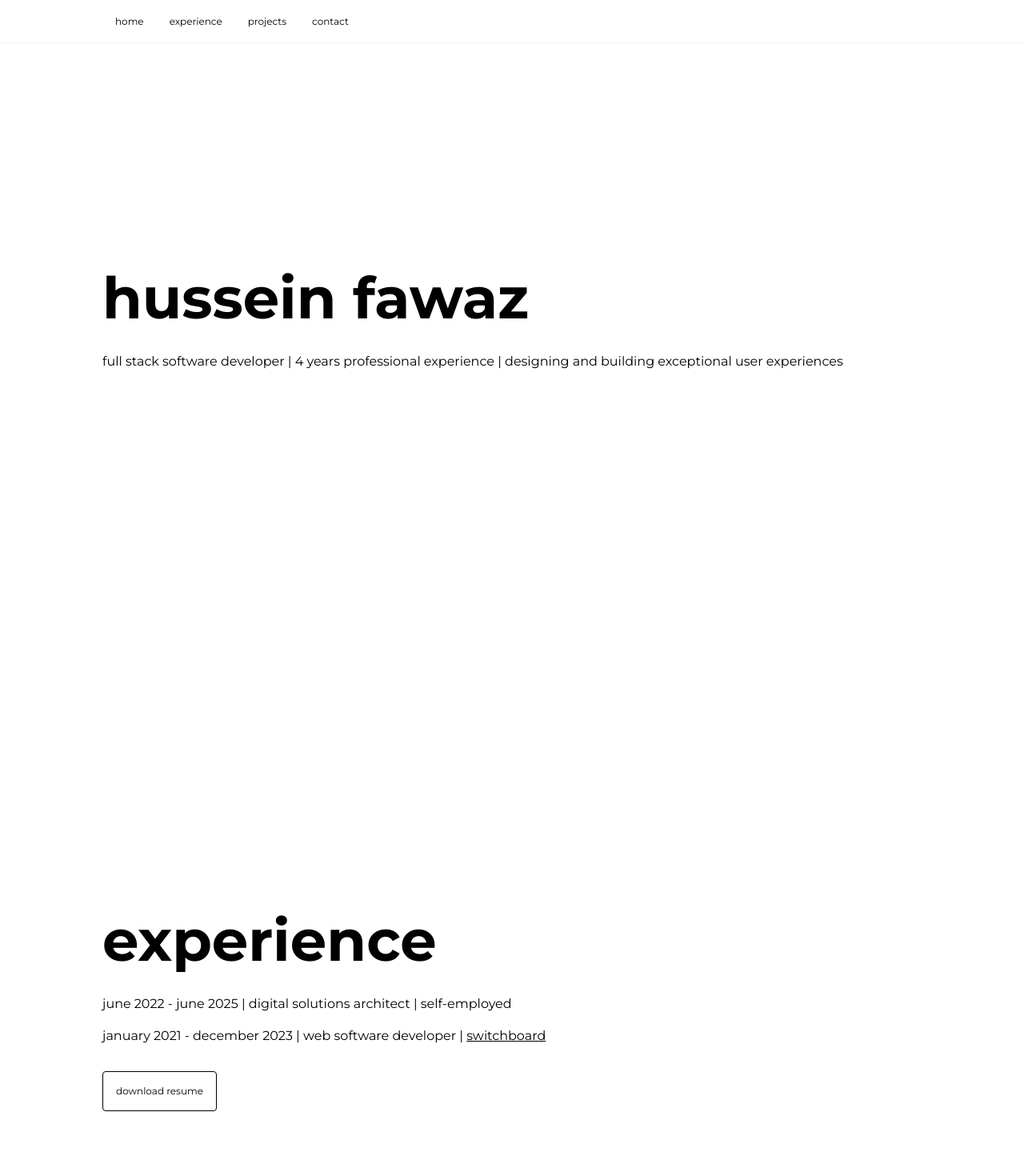
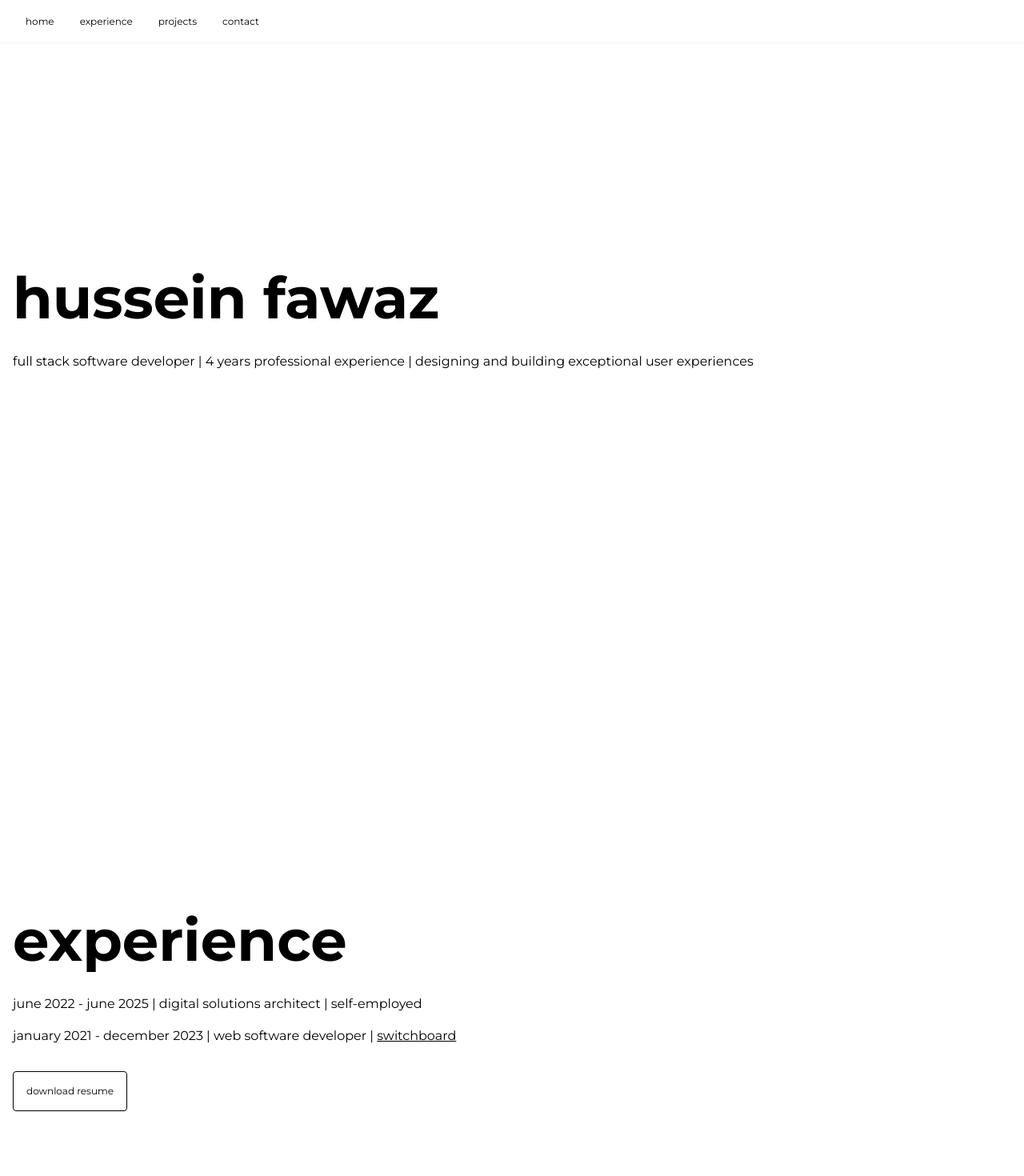
Before and after one commit to hsnfwz/hussein-fawaz-portfolio, a Next.js app: page / in a window 1280 px wide. Shown: the top 1470 px of the page at 80% size. Built offline with nearby package versions, Linux system fonts and the light colour scheme.

Commit message:
removed controls and expanded max width

```diff
--- a/src/app/page.tsx
+++ b/src/app/page.tsx
@@ -221,7 +221,7 @@ export default function Home() {
   return (
     <main className="relative flex flex-col gap-16">
       <nav className="fixed top-0 z-50 w-full border-y border-t-transparent border-b-neutral-100 bg-white px-4">
-        <div className="m-auto flex w-full max-w-[1024px]">
+        <div className="m-auto flex w-full max-w-[1280px]">
           <Link
             onMouseDown={(event) => event.preventDefault()}
             className="block items-center justify-center border-y-2 border-transparent p-4 text-center text-xs lowercase transition-all hover:border-b-black focus:z-50 focus:border-black focus:ring-0 focus:outline-0"
@@ -256,7 +256,7 @@ export default function Home() {
         id="home"
         className="flex h-full min-h-screen w-full items-center justify-center p-4"
       >
-        <div className="m-auto flex w-full max-w-[1024px] flex-col gap-8">
+        <div className="m-auto flex w-full max-w-[1280px] flex-col gap-8">
           <h1 className="text-5xl lowercase sm:text-7xl">Hussein Fawaz</h1>
 
           <div className="flex flex-col gap-4">
@@ -271,7 +271,7 @@ export default function Home() {
         id="experience"
         className="flex h-full min-h-screen w-full items-center justify-center p-4"
       >
-        <div className="m-auto flex w-full max-w-[1024px] flex-col gap-8">
+        <div className="m-auto flex w-full max-w-[1280px] flex-col gap-8">
           <h1 className="text-5xl lowercase sm:text-7xl">Experience</h1>
           <div className="flex flex-col gap-4">
             <h2 className="lowercase">
@@ -303,7 +303,7 @@ export default function Home() {
         id="projects"
         className="flex h-full min-h-screen w-full items-center justify-center p-4"
       >
-        <div className="m-auto flex w-full max-w-[1024px] flex-col gap-8">
+        <div className="m-auto flex w-full max-w-[1280px] flex-col gap-8">
           <h1 className="text-5xl lowercase sm:text-7xl">Projects</h1>
           <h2 className="lowercase">
             Specialized in Figma, HTML, CSS, Tailwind CSS, JavaScript,
@@ -318,7 +318,7 @@ export default function Home() {
                 width=""
                 height=""
                 muted
-                controls
+                // controls
                 autoPlay
                 loop
                 playsInline
@@ -343,7 +343,7 @@ export default function Home() {
                 width=""
                 height=""
                 muted
-                controls
+                // controls
                 autoPlay
                 loop
                 playsInline
@@ -368,7 +368,7 @@ export default function Home() {
                 width=""
                 height=""
                 muted
-                controls
+                // controls
                 autoPlay
                 loop
                 playsInline
@@ -393,7 +393,7 @@ export default function Home() {
                 width=""
                 height=""
                 muted
-                controls
+                // controls
                 autoPlay
                 loop
                 playsInline
@@ -418,7 +418,7 @@ export default function Home() {
                 width=""
                 height=""
                 muted
-                controls
+                // controls
                 autoPlay
                 loop
                 playsInline
@@ -443,7 +443,7 @@ export default function Home() {
                 width=""
                 height=""
                 muted
-                controls
+                // controls
                 autoPlay
                 loop
                 playsInline
@@ -464,16 +464,11 @@ export default function Home() {
           </div>
         </div>
       </section>
-      {/* <div className="p-4">
-        <div className="m-auto flex h-[1px] w-full max-w-[1024px] items-center justify-center rounded-full bg-neutral-100 text-9xl font-bold text-neutral-100">
-          3
-        </div>
-      </div> */}
       <section
         id="contact"
         className="flex h-full min-h-screen w-full items-center justify-center p-4"
       >
-        <div className="m-auto flex w-full max-w-[1024px] flex-col gap-8">
+        <div className="m-auto flex w-full max-w-[1280px] flex-col gap-8">
           <h1 className="text-5xl lowercase sm:text-7xl">Contact</h1>
           <div className="flex flex-col gap-4">
             <h2 className="lowercase">
@@ -499,7 +494,7 @@ export default function Home() {
         </div>
       </section>
 
-      <footer className="m-auto w-full max-w-[1024px] p-4">
+      <footer className="m-auto w-full max-w-[1280px] p-4">
         <h2 className="text-xs lowercase">Copyright 2025 Hussein Fawaz</h2>
       </footer>
     </main>
```
